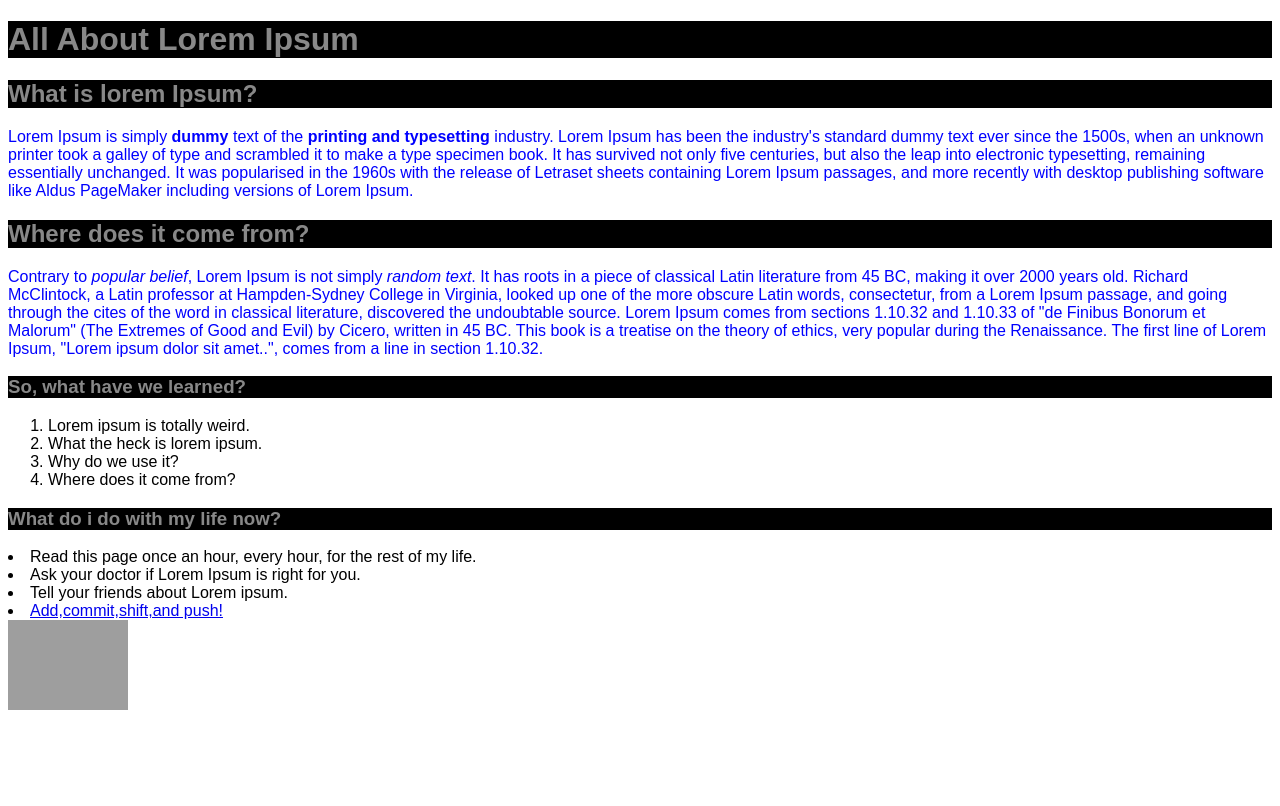
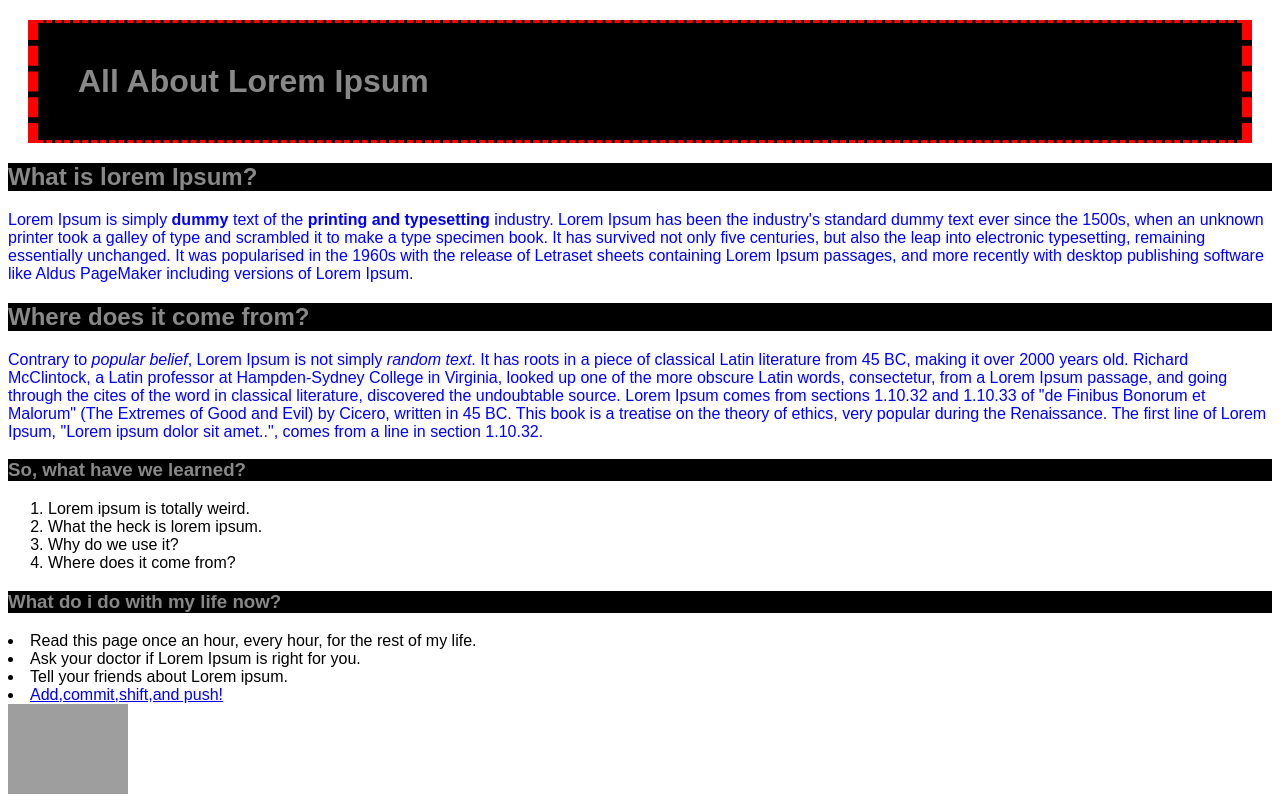
Before and after one commit to BVcoding2020/lab-12-html, a plain HTML site: page index.html in a window 1280 px wide. Drawn offline with Linux system fonts and the light colour scheme; grey boxes are pictures that could not be loaded.

Commit message:
the style of the page

```diff
--- a/style.css
+++ b/style.css
@@ -9,5 +9,14 @@ p {
 h1, h2, h3, h4, h5, h6 {
 	color: #888888;
 	background-color: black;
+}
 
+h1 {
+	margin: 20px;
+	padding: 40px;
+	border-style: dashed;
+    border-width: 3px;
+    border-left-width: 10px;
+    border-right-width: 10px;
+    border-color: red;
 }
```
